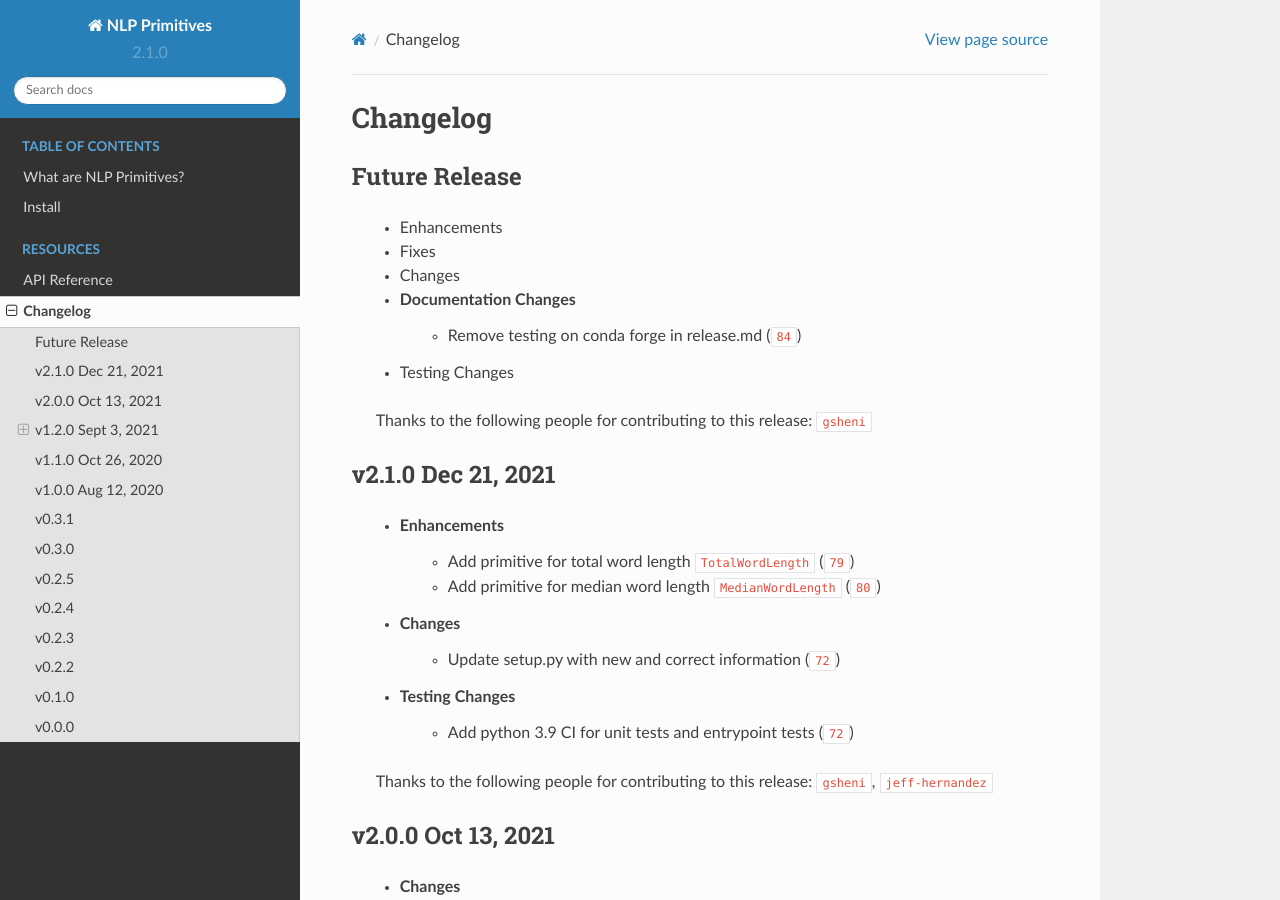
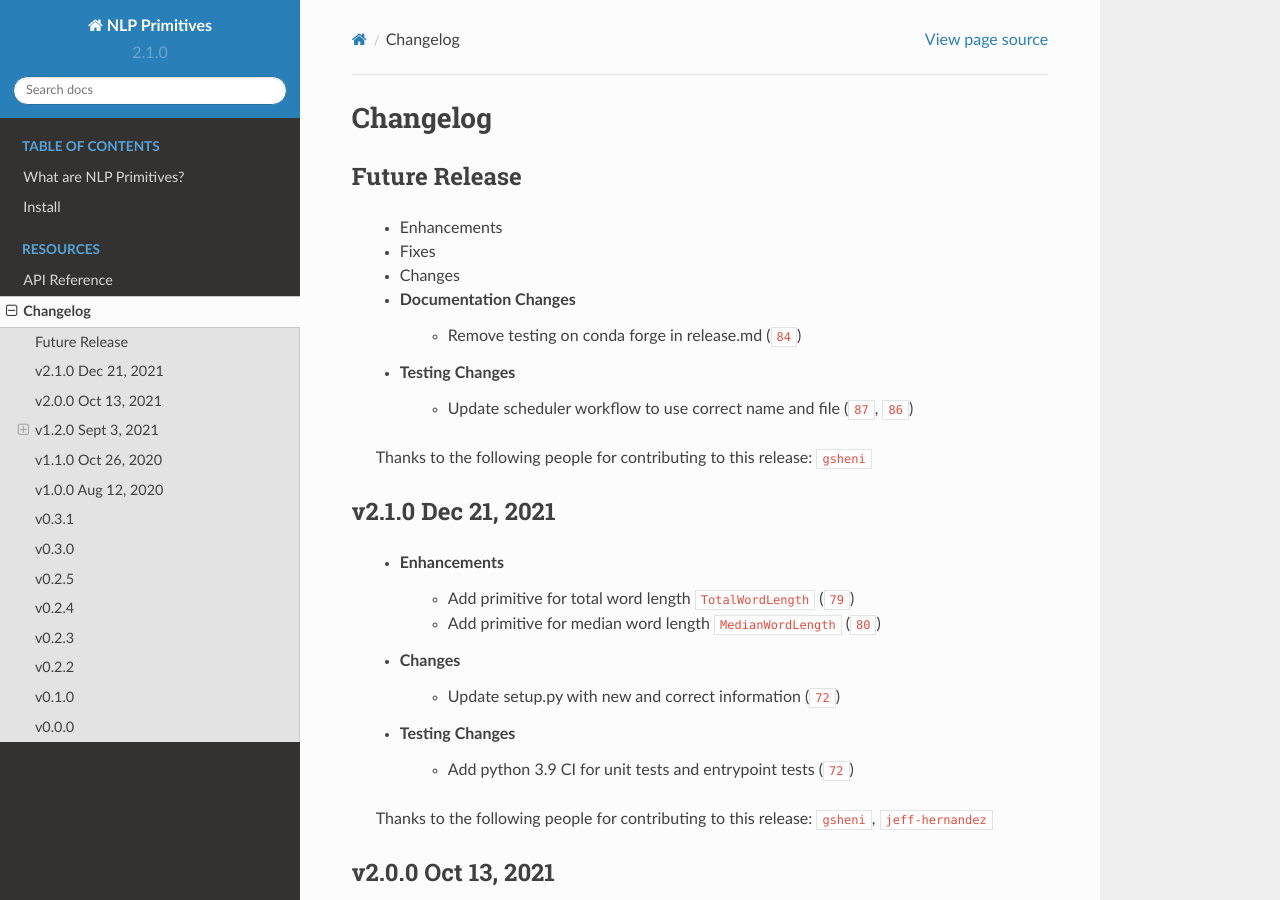
Before and after one commit to alteryx/nlp_primitives, a Sphinx documentation site: the page built from docs/source/changelog.rst, in a window 1280 px wide and 900 px high. Built offline with Sphinx 7.4.7 and the Read the Docs theme 2.0.0, drawn with Linux system fonts in a browser that asks for light colours; cross-references to code outside the pages are shown as plain code.

Commit message:
Update scheduler workflow with correct filename (#87)
* Update scheduler.yml

* Update changelog.rst

* Update changelog.rst

```diff
--- a/docs/source/changelog.rst
+++ b/docs/source/changelog.rst
@@ -10,6 +10,7 @@ Future Release
     * Documentation Changes
         * Remove testing on conda forge in release.md (:pr:`84`)
     * Testing Changes
+        * Update scheduler workflow to use correct name and file (:pr:`87`, :pr:`86`)
 
     Thanks to the following people for contributing to this release:
     :user:`gsheni`
```
Also changed, not shown: 1 other file.
